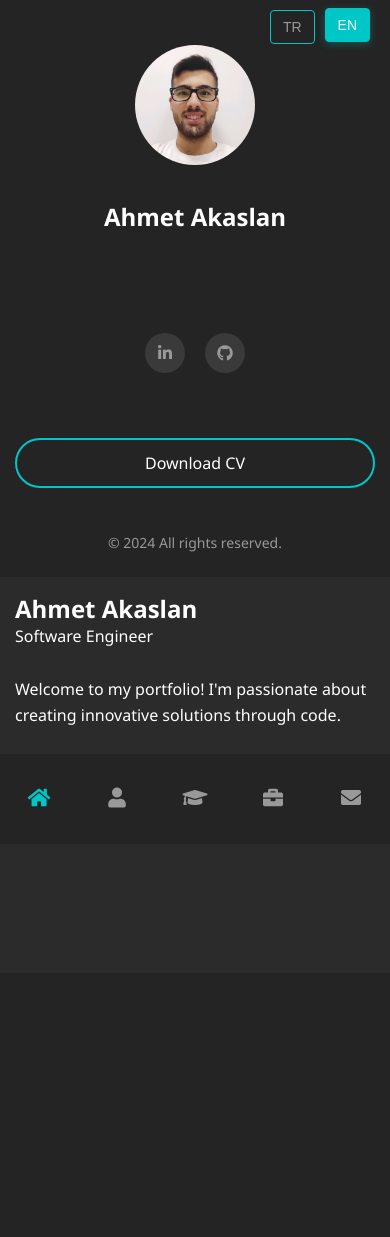
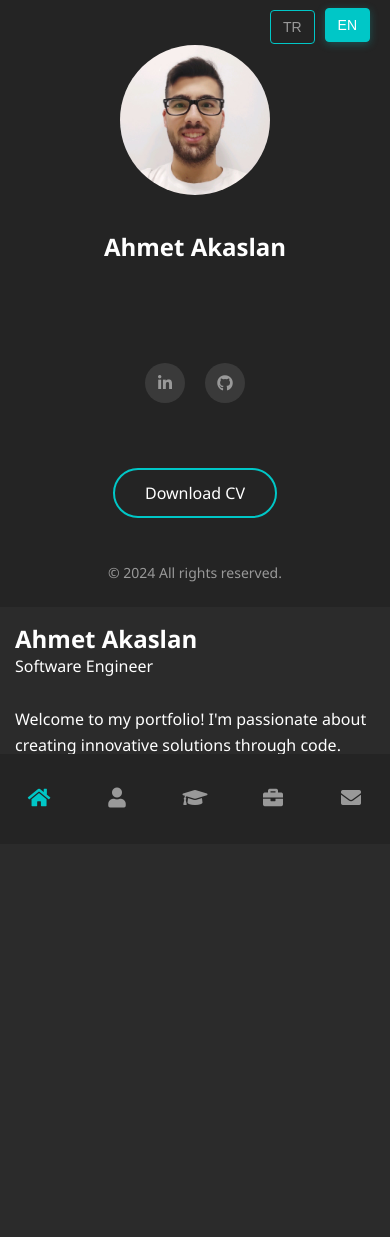
Before and after one commit to Ahmetakaslan/My_Personal_Website, a PHP site: page / in a window 390 px wide. Before the commit the page ends 808 px from the top, so only its background shows below. Run offline with PHP 8.4, Linux system fonts and the light colour scheme.

Commit message:
profil resim boyutlandırma

```diff
--- a/css/style.css
+++ b/css/style.css
@@ -39,16 +39,19 @@ body {
     text-align: center;
     display: flex;
     flex-direction: column;
-    justify-content: space-between;
-    height: 100%;
-    padding: 20px 0;
+    align-items: center;
+    gap: 15px;
+    padding: 10px 0;
 }
 
 .profile-image {
-    height: 40%;
-    width: 100%;
-    border-radius: 30px;
+    width: 150px;
+    height: 150px;
+    border-radius: 50%;
+    margin: 20px auto;
     object-fit: cover;
+    object-position: center;
+    transition: all 0.3s ease;
 }
 
 /* Sağ Menü ve İçerik Stilleri */
@@ -79,6 +82,8 @@ body {
     padding: 40px;
     margin-right: 60px;
     margin-bottom: 70px;
+    position: relative;
+    min-height: 400px;
 }
 
 /* Responsive Tasarım */
@@ -116,12 +121,10 @@ body {
     }
 
     .profile-image {
-        width: 150px;
-        height: 150px;
-        border-radius: 50%;
-        margin: 20px auto;
-        object-fit: cover;
-        object-position: center top;
+        width: 150px !important;
+        height: 150px !important;
+        border-radius: 50% !important;
+        flex-shrink: 0;
     }
 
     .content-wrapper {
@@ -350,13 +353,16 @@ body {
     display: none;
     opacity: 0;
     transform: translateY(20px);
-    transition: all 0.3s ease;
+    transition: all 0.5s ease-in-out;
+    position: absolute;
+    width: 100%;
 }
 
 .page.active {
     display: block;
     opacity: 1;
     transform: translateY(0);
+    position: relative;
 }
 
 /* Sayfa içerik stilleri */
```
